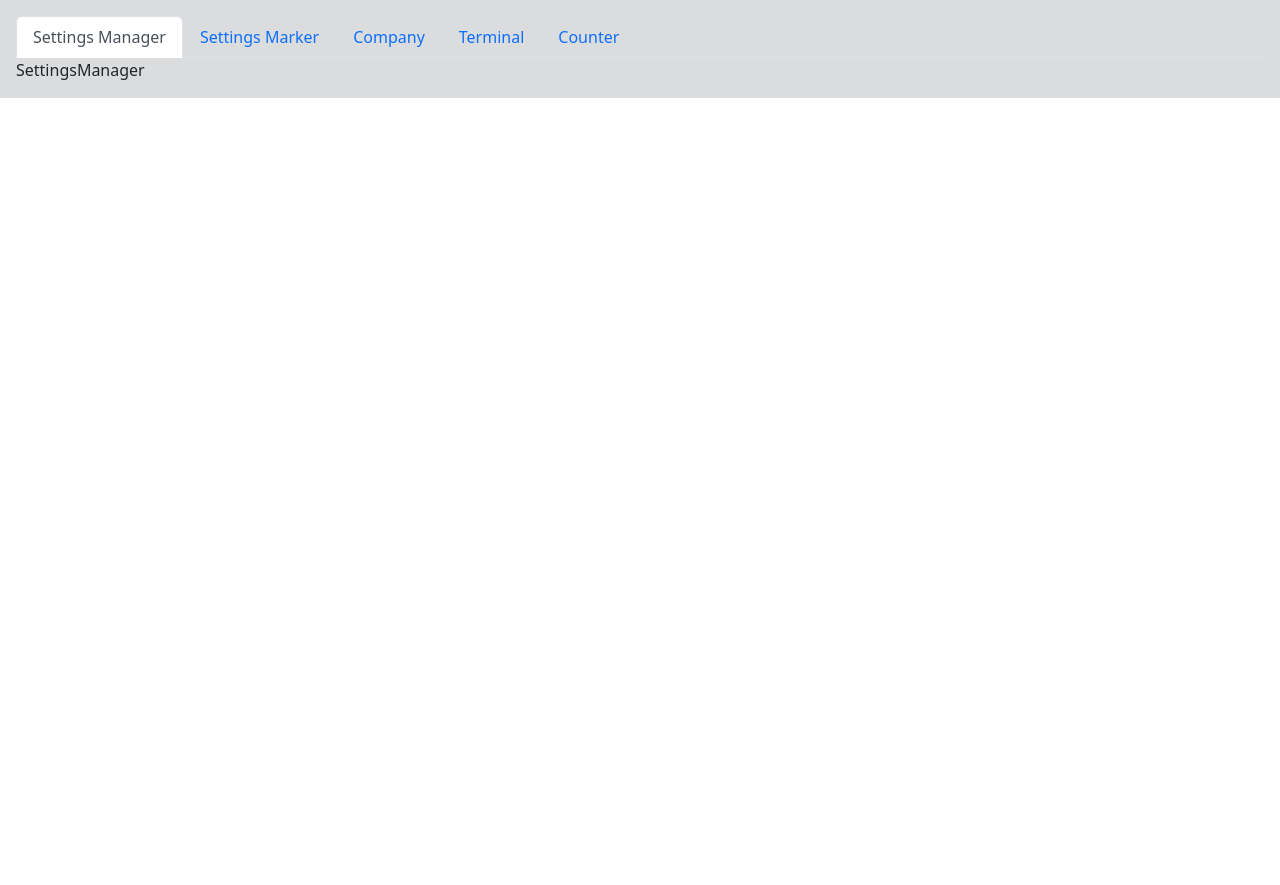
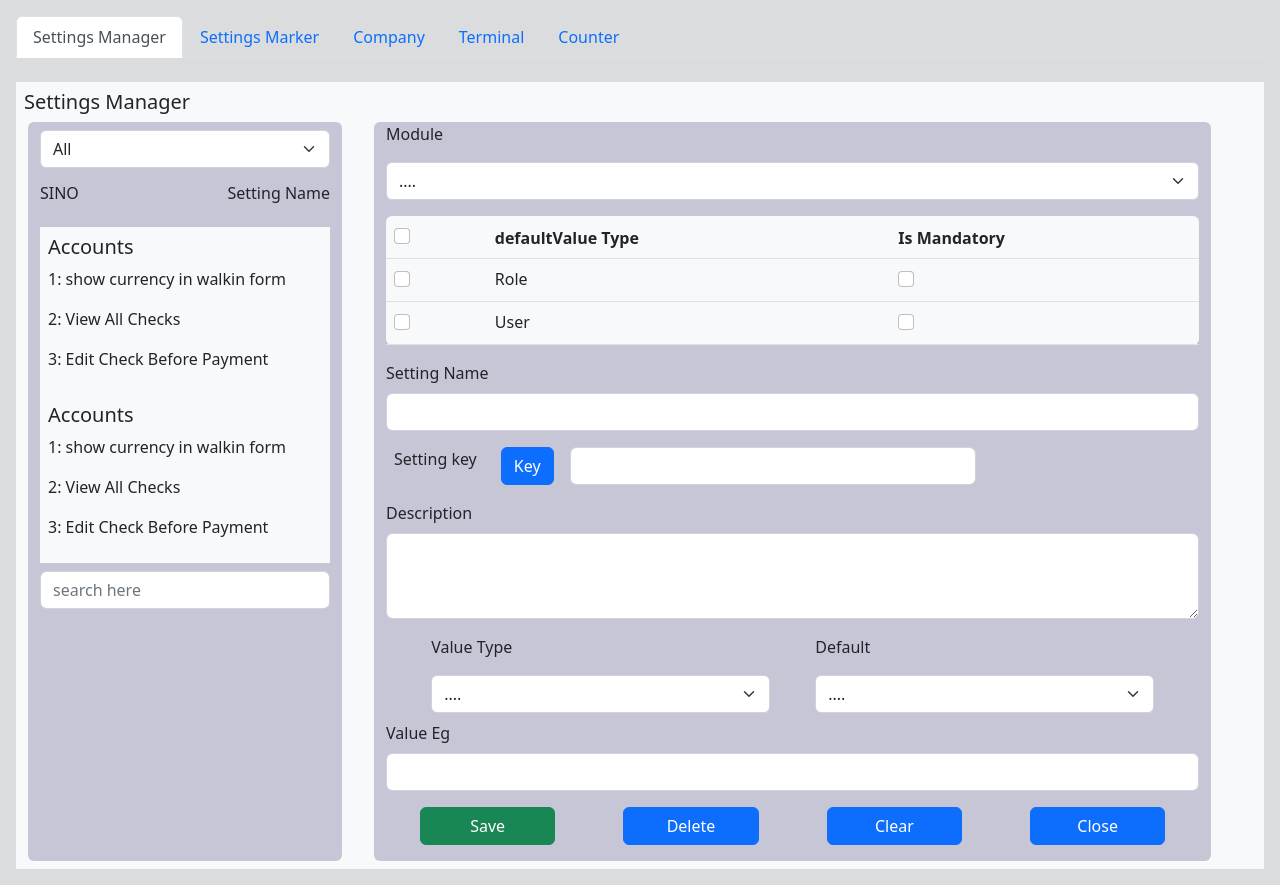
Before and after one commit to muhammedashifpa/zres, a React (Create React App) app: page /settings/settings-manager in a window 1280 px wide. Before the commit the page ends 800 px from the top, so only its background shows below. Built offline with nearby package versions, Linux system fonts and the light colour scheme.

Commit message:
setting  tab manager added

```diff
--- a/src/components/settings/components/settingsManager/SettingsManager.jsx
+++ b/src/components/settings/components/settingsManager/SettingsManager.jsx
@@ -1,9 +1,19 @@
-import React from 'react'
+import React from "react";
+import { LeftSettingManager } from "./components/LeftSettingManager";
+import { RightSettingManager } from "./components/RightSettingManager";
 
 const SettingsManager = () => {
   return (
-    <div>SettingsManager</div>
-  )
-}
+    <>
+      <div className="container-fluid bg-light mt-4 p-2">
+        <h5 className="">Settings Manager</h5>
+        <div className="row">
+          <LeftSettingManager />
+          <RightSettingManager />
+        </div>
+      </div>
+    </>
+  );
+};
 
-export default SettingsManager
+export default SettingsManager;
--- /dev/null
+++ b/src/components/settings/components/settingsManager/components/LeftSettingManager.jsx
@@ -0,0 +1,47 @@
+import React from 'react'
+import styled from "styled-components";
+
+
+export const LeftSettingManager = () => {
+  return (
+    <>
+      <Wrapper className="col-3 rounded mx-3">
+        <select className="form-select my-2" aria-label="Default select example">
+          <option defaultValue="">All</option>
+          <option value="1">Accounts</option>
+          <option value="2">Inventory</option>
+          <option value="3">Walk in</option>
+          <option value="3">Dine in</option>
+          <option value="3">CRM</option>
+          <option value="3">Delivery Manager</option>
+        </select>
+        <div className="d-flex justify-content-between my-3">
+          <h6>SINO</h6>
+          <h6>Setting Name</h6>
+        </div>
+        <div className="bg-light mb-2">
+          <div className="p-2">
+            <h5>Accounts</h5>
+            <p>1: show currency in walkin form</p>
+            <p>2: View All Checks</p>
+            <p>3: Edit Check Before Payment</p>
+          </div>
+          <div className="p-2">
+            <h5>Accounts</h5>
+            <p>1: show currency in walkin form</p>
+            <p>2: View All Checks</p>
+            <p>3: Edit Check Before Payment</p>
+          </div>
+        </div>
+        <div className="div mb-3">
+          <input type="search" className="form-control" placeholder="search here" />
+        </div>
+      </Wrapper>
+    </>
+  );
+}
+
+
+const Wrapper = styled.div`
+  background-color: #c7c6d7;
+`;
--- /dev/null
+++ b/src/components/settings/components/settingsManager/components/RightSettingManager.jsx
@@ -0,0 +1,149 @@
+import React from 'react'
+import styled from "styled-components";
+import Button from '../../../../utils/button/Button';
+
+export const RightSettingManager = () => {
+  return (
+    <>
+      <Wrapper className="col-8 mx-3 rounded">
+        <form action="">
+          <div className="mb-3">
+            <label htmlFor="" className="form-label">
+              Module
+            </label>
+            <select className="form-select my-2" aria-label="Default select example">
+              <option defaultValue="">....</option>
+              <option value="1">...</option>
+              <option value="2">......</option>
+            </select>
+          </div>
+          <table className="table bg-light rounded">
+            <thead>
+              <tr>
+                <th>
+                  <div className="form-check">
+                    <input
+                      className="form-check-input"
+                      type="checkbox"
+                      value=""
+                      id="flexCheckIndeterminate"
+                    />
+                  </div>
+                </th>
+                <th>defaultValue Type</th>
+                <th>Is Mandatory</th>
+              </tr>
+            </thead>
+            <tbody>
+              <tr>
+                <td>
+                  <div className="form-check">
+                    <input
+                      className="form-check-input"
+                      type="checkbox"
+                      value=""
+                      id="flexCheckIndeterminate"
+                    />
+                  </div>
+                </td>
+                <td>Role</td>
+                <td>
+                  <div className="form-check">
+                    <input
+                      className="form-check-input"
+                      type="checkbox"
+                      value=""
+                      id="flexCheckIndeterminate"
+                    />
+                  </div>
+                </td>
+              </tr>
+              <tr>
+                <td>
+                  <div className="form-check">
+                    <input
+                      className="form-check-input"
+                      type="checkbox"
+                      value=""
+                      id="flexCheckIndeterminate"
+                    />
+                  </div>
+                </td>
+                <td>User</td>
+                <td>
+                  <div className="form-check">
+                    <input
+                      className="form-check-input"
+                      type="checkbox"
+                      value=""
+                      id="flexCheckIndeterminate"
+                    />
+                  </div>
+                </td>
+              </tr>
+            </tbody>
+          </table>
+          <div className="">
+            <label htmlFor="Setting Name" className="form-label">
+              Setting Name
+            </label>
+            <input type="text" className="form-control" />
+          </div>
+          <div className="d-flex col-12 my-3">
+            <label htmlFor="" className="form-label ms-2 me-3">
+              Setting key
+            </label>
+            <Button name="Key" className="btn-primary  ms-2 me-3" />
+            <div className="col-6 ">
+              <input type="text" className="form-control" />
+            </div>
+          </div>
+          <div className="mb-3">
+            <label htmlFor="" className="form-label">
+              Description
+            </label>
+            <textarea className="form-control" id="" rows="3"></textarea>
+          </div>
+          <div className="d-flex col-12 justify-content-evenly">
+            <div className="col-5">
+              <label htmlFor="" className="form-label">
+                Value Type
+              </label>
+              <select className="form-select my-2" aria-label="Default select example">
+                <option defaultValue>....</option>
+                <option value="1">...</option>
+                <option value="2">......</option>
+              </select>
+            </div>
+            <div className="col-5">
+              <label htmlFor="" className="form-label">
+                Default
+              </label>
+              <select className="form-select my-2" aria-label="Default select example">
+                <option defaultValue>....</option>
+                <option value="1">...</option>
+                <option value="2">......</option>
+              </select>
+            </div>
+          </div>
+          <div>
+            <label htmlFor="" className="form-label">
+              Value Eg
+            </label>
+            <input type="text" className="form-control" />
+          </div>
+          <div className="my-3 col-12 d-flex justify-content-around">
+            <Button name="Save" className="btn btn-success col-2" />
+            <Button name="Delete" className="btn btn-Danger col-2" />
+            <Button name="Clear" className="btn btn-Warning col-2" />
+            <Button name="Close" className="btn btn-primary col-2" />
+          </div>
+        </form>
+      </Wrapper>
+    </>
+  );
+}
+
+const Wrapper = styled.div`
+  background-color: #c7c6d7;
+`;
```
